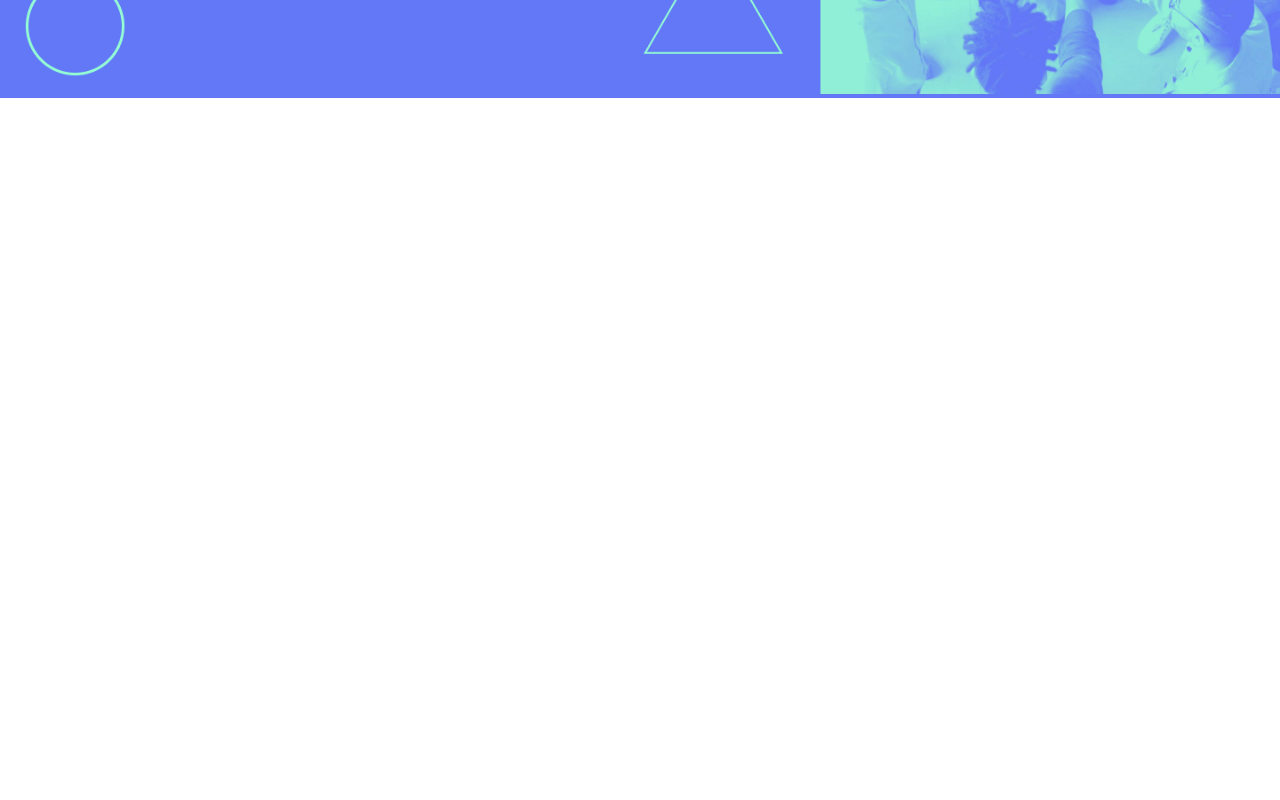
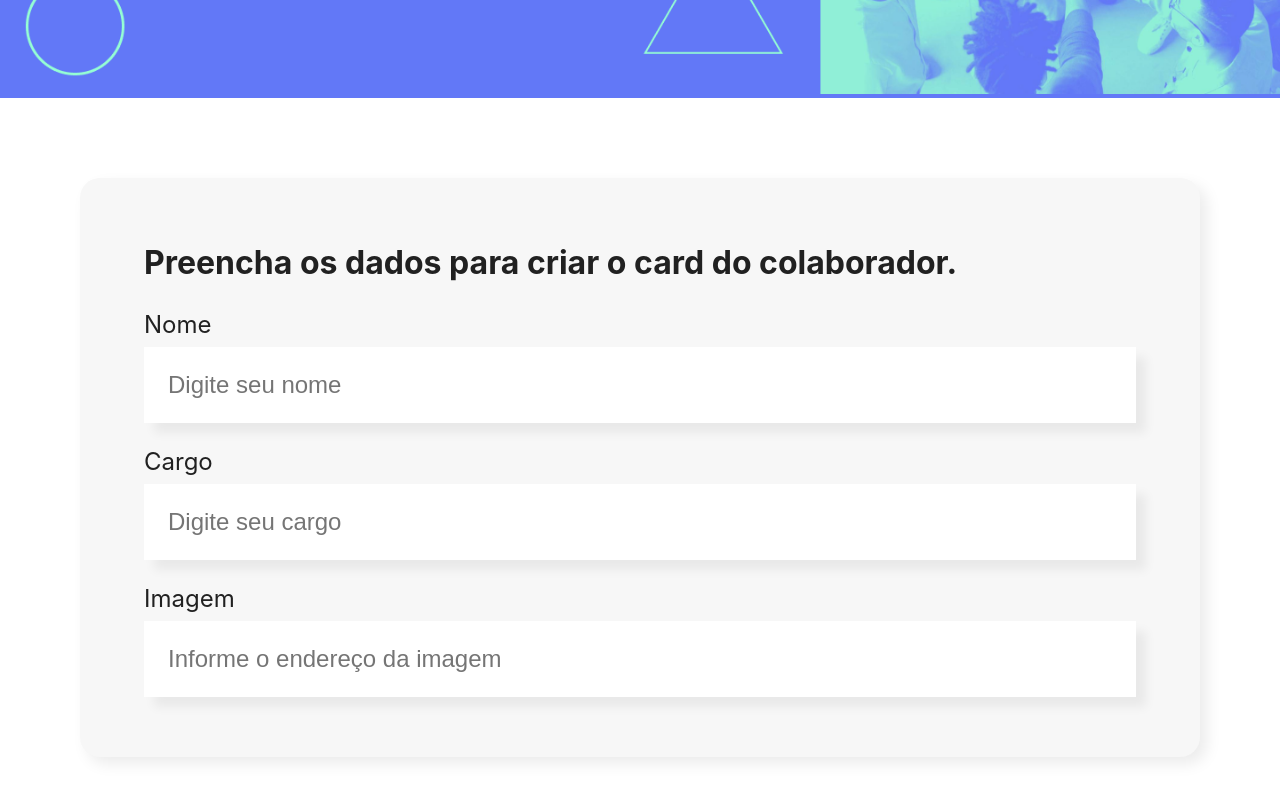
Before and after one commit to guimarans/alura-react-javascript, a JavaScript app: page / in a window 1280 px wide. Shown: the part 400-1200 px from the top of the page. Before the commit the page ends 800 px from the top, so only its background shows below. Built offline with nearby package versions, Linux system fonts and the light colour scheme; the HTML template or start-up script is replaced by a standard one.

Commit message:
feat: desenvolvimento do campo texto e do formulario

```diff
--- a/src/App.js
+++ b/src/App.js
@@ -1,9 +1,11 @@
-import Banner from './componentes/Banner/Banner';
+import Banner from './componentes/Banner';
+import Formulario from './componentes/Formulario';
 
 function App() {
   return (
     <div className="App">
       <Banner />
+      <Formulario />
     </div>
   );
 }
--- a/src/componentes/Banner/Banner.js
+++ b/src/componentes/Banner/Banner.js
@@ -1,11 +1,9 @@
 import './Banner.css';
 
-function Banner() {
+export const Banner = () => {
     return (
         <header className="banner">
             <img src="/imagens/banner.png" alt="O banner principal da pagina do Organo" />
         </header>
     )
 }
-
-export default Banner;
--- /dev/null
+++ b/src/componentes/Banner/index.js
@@ -0,0 +1,3 @@
+import { Banner } from "./Banner";
+
+export default Banner;
--- /dev/null
+++ b/src/componentes/CompoTexto/CampoTexto.css
@@ -0,0 +1,19 @@
+.campo-texto {
+    margin: 24px 0;
+}
+
+.campo-texto label {
+    display: block;
+    margin-bottom: 8px;
+    font-size: 24px;
+}
+
+.campo-texto input {
+    background-color: #fff;
+    box-shadow: 10px 10px 10px rgba(0, 0, 0, 0.06);
+    width: 100%;
+    border: none;
+    font-size: 24px;
+    padding: 24px;
+    box-sizing: border-box;
+}
--- /dev/null
+++ b/src/componentes/CompoTexto/index.js
@@ -0,0 +1,13 @@
+import './CampoTexto.css';
+
+const CampoTexto = (props) => {
+
+    return (
+        <div className="campo-texto">
+            <label>{ props.label }</label>
+            <input placeholder = { props.placeholder } />
+        </div>
+    );
+}
+
+export default CampoTexto;
--- /dev/null
+++ b/src/componentes/Formulario/Formulario.css
@@ -0,0 +1,20 @@
+.formulario {
+    display: flex;
+    justify-content: center;
+    margin: 80px 0;
+}
+
+.formulario form {
+    max-width: 1120px;
+    width: 100%;
+    background-color: #F7F7F7;
+    border-radius: 20px;
+    padding: 36px 64px;
+    box-shadow: 7px 7px 15px rgba(0, 0, 0, 0.08);
+    box-sizing: border-box;
+}
+
+.formulario form h2 {
+    font-size: 32px;
+    line-height: 43px;
+}
--- /dev/null
+++ b/src/componentes/Formulario/index.js
@@ -0,0 +1,18 @@
+import CampoTexto from '../CompoTexto';
+import './Formulario.css';
+
+
+const Formulario = () => {
+    return (
+        <section className="formulario">
+            <form>
+                <h2>Preencha os dados para criar o card do colaborador.</h2>
+                <CampoTexto label="Nome" placeholder="Digite seu nome" />
+                <CampoTexto label="Cargo" placeholder="Digite seu cargo" />
+                <CampoTexto label="Imagem" placeholder="Informe o endereço da imagem" />
+            </form>
+        </section>
+    )
+}
+
+export default Formulario;
--- a/src/index.css
+++ b/src/index.css
@@ -5,6 +5,7 @@
     sans-serif;
   -webkit-font-smoothing: antialiased;
   -moz-osx-font-smoothing: grayscale;
+  color: #212121;
 }
 
 code {
```
